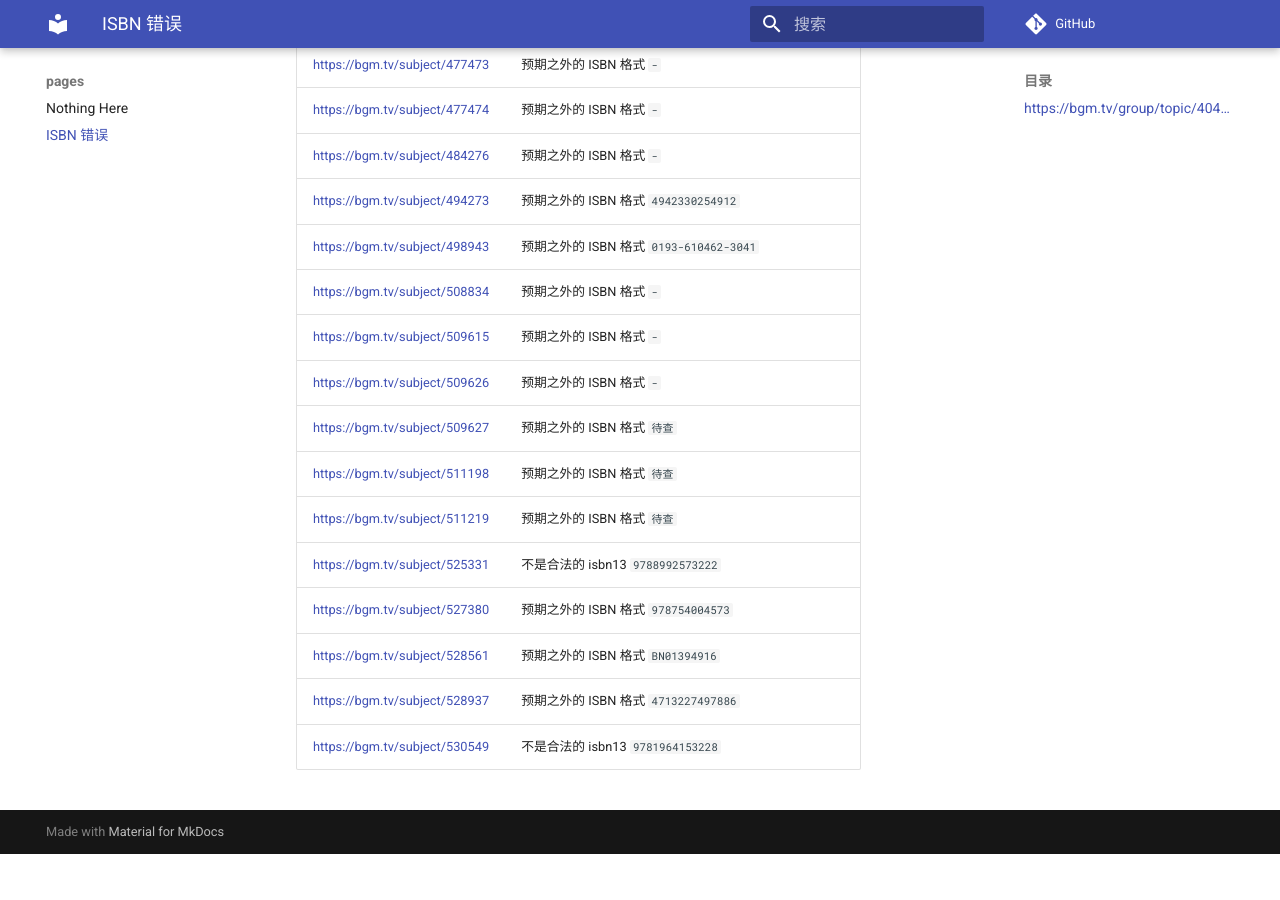
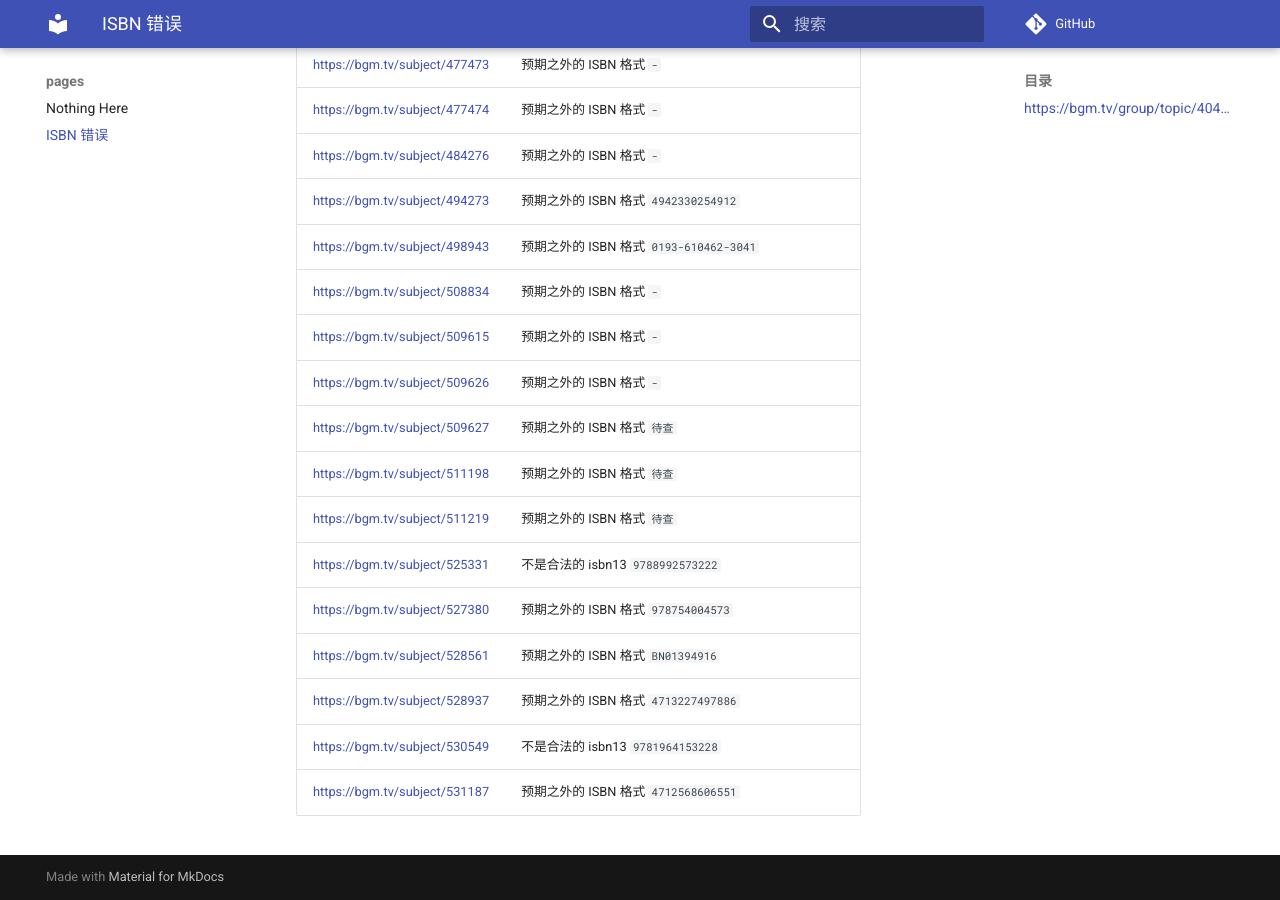
Before and after one commit to trim21/bangumi-pages, an MkDocs documentation site: the page built from docs/isbn.md, in a window 1280 px wide and 900 px high, scrolled down 5414 px. Built offline with MkDocs 1.6.1 and Material for MkDocs 9.7.7, drawn with Linux system fonts in a browser that asks for light colours; comment, search, counter and statistics services are not loaded; before the commit the page ends 6268 px from its top, so only the background shows below that; part of the change alters nothing that is shown.

Commit message:
update isbn.md

```diff
--- a/docs/isbn.md
+++ b/docs/isbn.md
@@ -1,7 +1,7 @@
 # ISBN 错误
 ## <https://bgm.tv/group/topic/404801>
 
-total 129
+total 130
 
 | url | error |
 | --- |  ---  |
@@ -134,3 +134,4 @@ total 129
 | <https://bgm.tv/subject/528561> | 预期之外的 ISBN 格式 `BN01394916` |
 | <https://bgm.tv/subject/528937> | 预期之外的 ISBN 格式 `4713227497886` |
 | <https://bgm.tv/subject/530549> | 不是合法的 isbn13 <code>9781964153228</code> |
+| <https://bgm.tv/subject/531187> | 预期之外的 ISBN 格式 `4712568606551` |
```
